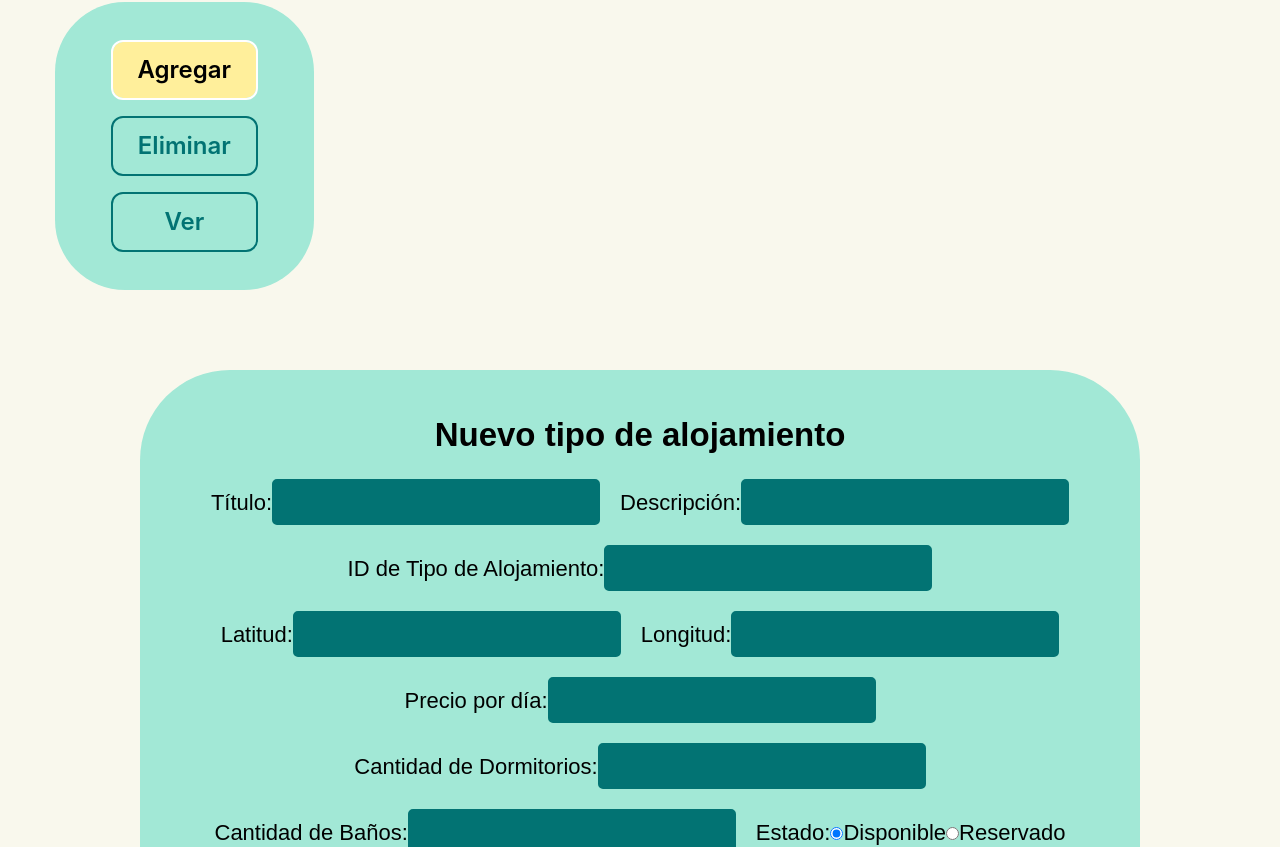
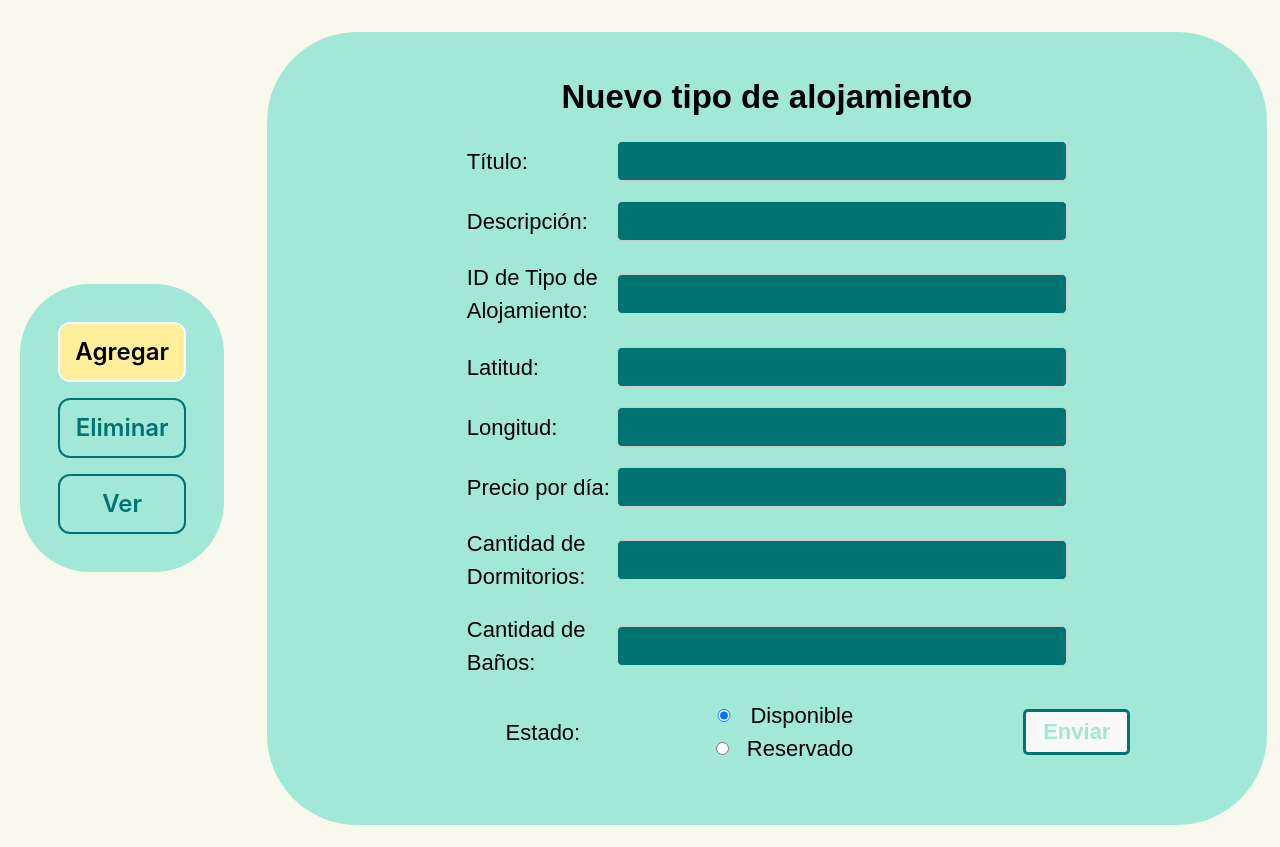
Before and after one commit to nespidev/IDW-TP-Final, a React (Vite) app: page /Alojamientos in a window 1280 px wide. Shown: the part 267-1114 px from the top of the page. Built offline with nearby package versions, Linux system fonts and the light colour scheme.

Commit message:
Ajustes de estilo alojamientos

```diff
--- a/src/components/Sidebar.css
+++ b/src/components/Sidebar.css
@@ -1,6 +1,6 @@
 .sidebar ul {
     width: 100%; /* Ancho del rectángulo */
-    margin-left: 55px;
+    margin-left: 10%;
     padding: 40px; /* Espaciado interno */
     background-color: var(--claro); /* Fondo blanco */
     /* border: 1px solid #ccc; */
@@ -53,7 +53,7 @@
     text-decoration: none;
     border-radius: 10px;
     padding: 10px 15px;
-    width: 80%;
+    width: 100%;
     transition: background-color 0.3s ease;
   }
 
--- a/src/pages/Alojamientos.css
+++ b/src/pages/Alojamientos.css
@@ -35,12 +35,40 @@ form, .container-rect-redondeado {
     padding: 20px;
 }
 
-/* .descripcion-boton label {
-    display: none;
-} */
+
+/* Form Group Styles */
 .form-group {
+    display: flex;
+    align-items: center;
     justify-content: space-between;
+    width: 100%;
+    max-width: 600px;
 }
+
+.form-group label {
+    flex: 0 0 150px; /* Width of the labels */
+    text-align: left;
+}
+
+.form-group input {
+    flex: 1;
+    padding: 10px;
+    font-size: 1rem;
+    border: 1px solid #ccc;
+    border-radius: 5px;
+}
+
+/* Estado Radios Styles */
+.estado-radios {
+    display: flex;
+}
+
+.estado-radios label {
+    display: flex;
+    align-items: center;
+    gap: 5px;
+}
+
 
 button{
     font-size: 1em;
```
